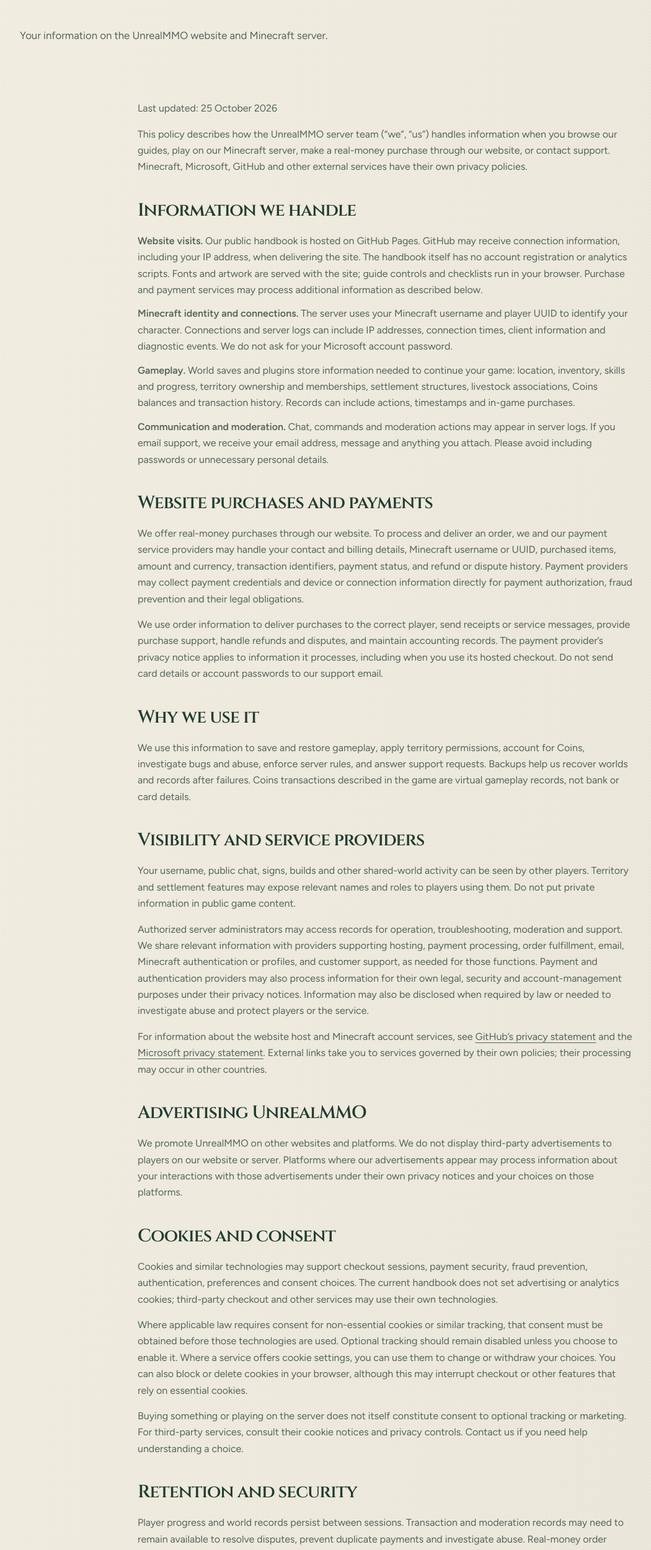
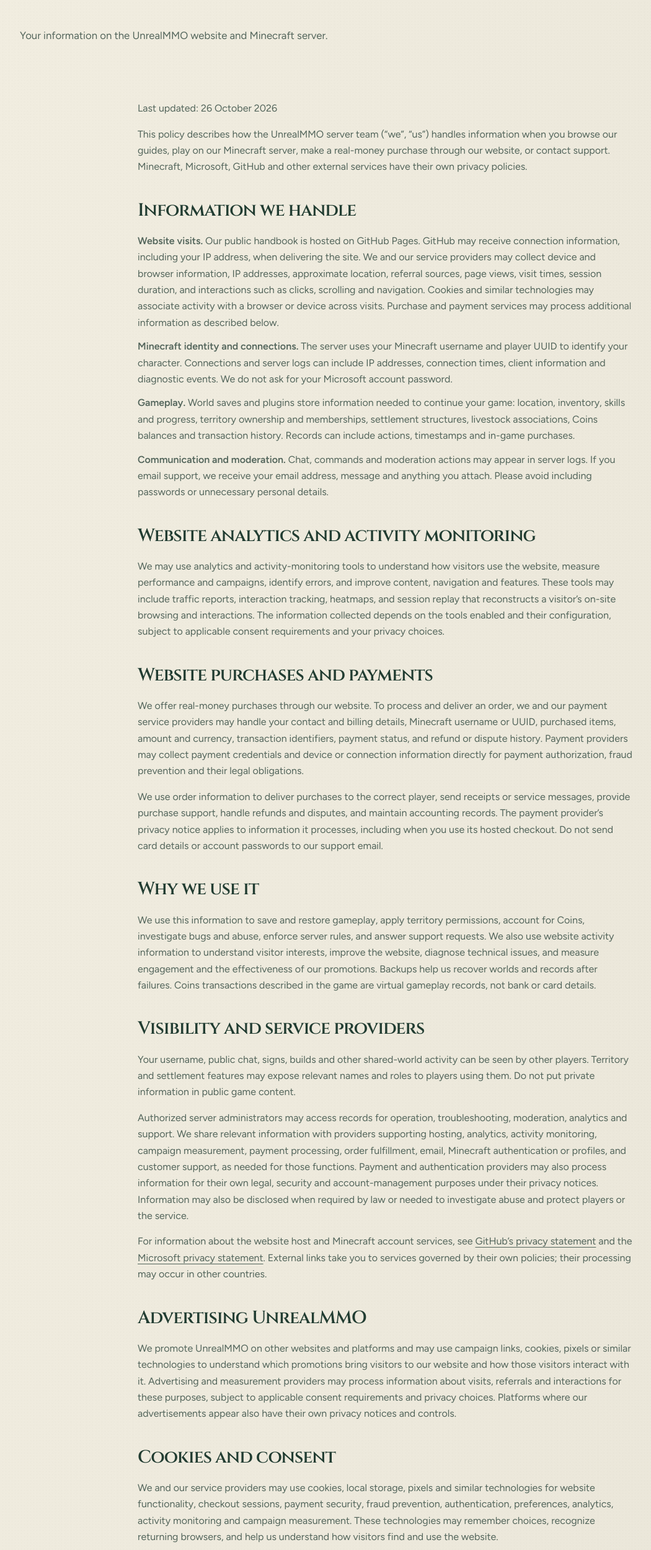
Before and after one commit to UnrealMMO/unrealmmo.github.io, a Next.js app: page /privacy-policy in a window 1280 px wide. Shown: the part 243-2744 px from the top of the page at 62% size, without its empty margins (18-1068 px from the left). Built offline with nearby package versions, Linux system fonts and the light colour scheme; a web font is replaced by a local one.

Commit message:
Update privacy policy for analytics and activity monitoring

```diff
--- a/app/privacy-policy/page.tsx
+++ b/app/privacy-policy/page.tsx
@@ -12,7 +12,7 @@
         description="Your information on the UnrealMMO website and Minecraft server."
       />
       <article className="wrap prose">
-        <p>Last updated: 25 October 2026</p>
+        <p>Last updated: 26 October 2026</p>
         <p>
           This policy describes how the UnrealMMO server team (“we”, “us”)
           handles information when you browse our guides, play on our Minecraft
@@ -25,11 +25,13 @@
           <li>
             <strong>Website visits.</strong> Our public handbook is hosted on
             GitHub Pages. GitHub may receive connection information, including
-            your IP address, when delivering the site. The handbook itself has
-            no account registration or analytics scripts. Fonts and artwork are
-            served with the site; guide controls and checklists run in your
-            browser. Purchase and payment services may process additional
-            information as described below.
+            your IP address, when delivering the site. We and our service
+            providers may collect device and browser information, IP addresses,
+            approximate location, referral sources, page views, visit times,
+            session duration, and interactions such as clicks, scrolling and
+            navigation. Cookies and similar technologies may associate activity
+            with a browser or device across visits. Purchase and payment
+            services may process additional information as described below.
           </li>
           <li>
             <strong>Minecraft identity and connections.</strong> The server uses
@@ -53,6 +55,17 @@
             Please avoid including passwords or unnecessary personal details.
           </li>
         </ul>
+        <h2>Website analytics and activity monitoring</h2>
+        <p>
+          We may use analytics and activity-monitoring tools to understand how
+          visitors use the website, measure performance and campaigns, identify
+          errors, and improve content, navigation and features. These tools may
+          include traffic reports, interaction tracking, heatmaps, and session
+          replay that reconstructs a visitor’s on-site browsing and
+          interactions. The information collected depends on the tools enabled
+          and their configuration, subject to applicable consent requirements
+          and your privacy choices.
+        </p>
         <h2>Website purchases and payments</h2>
         <p>
           We offer real-money purchases through our website. To process and
@@ -75,9 +88,12 @@
         <p>
           We use this information to save and restore gameplay, apply territory
           permissions, account for Coins, investigate bugs and abuse, enforce
-          server rules, and answer support requests. Backups help us recover
-          worlds and records after failures. Coins transactions described in the
-          game are virtual gameplay records, not bank or card details.
+          server rules, and answer support requests. We also use website
+          activity information to understand visitor interests, improve the
+          website, diagnose technical issues, and measure engagement and the
+          effectiveness of our promotions. Backups help us recover worlds and
+          records after failures. Coins transactions described in the game are
+          virtual gameplay records, not bank or card details.
         </p>
         <h2>Visibility and service providers</h2>
         <p>
@@ -88,8 +104,9 @@
         </p>
         <p>
           Authorized server administrators may access records for operation,
-          troubleshooting, moderation and support. We share relevant information
-          with providers supporting hosting, payment processing, order
+          troubleshooting, moderation, analytics and support. We share relevant
+          information with providers supporting hosting, analytics, activity
+          monitoring, campaign measurement, payment processing, order
           fulfillment, email, Minecraft authentication or profiles, and customer
           support, as needed for those functions. Payment and authentication
           providers may also process information for their own legal, security
@@ -112,28 +129,32 @@
         </p>
         <h2>Advertising UnrealMMO</h2>
         <p>
-          We promote UnrealMMO on other websites and platforms. We do not
-          display third-party advertisements to players on our website or
-          server. Platforms where our advertisements appear may process
-          information about your interactions with those advertisements under
-          their own privacy notices and your choices on those platforms.
+          We promote UnrealMMO on other websites and platforms and may use
+          campaign links, cookies, pixels or similar technologies to understand
+          which promotions bring visitors to our website and how those visitors
+          interact with it. Advertising and measurement providers may process
+          information about visits, referrals and interactions for these
+          purposes, subject to applicable consent requirements and privacy
+          choices. Platforms where our advertisements appear also have their own
+          privacy notices and controls.
         </p>
         <h2>Cookies and consent</h2>
         <p>
-          Cookies and similar technologies may support checkout sessions,
-          payment security, fraud prevention, authentication, preferences and
-          consent choices. The current handbook does not set advertising or
-          analytics cookies; third-party checkout and other services may use
-          their own technologies.
+          We and our service providers may use cookies, local storage, pixels
+          and similar technologies for website functionality, checkout sessions,
+          payment security, fraud prevention, authentication, preferences,
+          analytics, activity monitoring and campaign measurement. These
+          technologies may remember choices, recognize returning browsers, and
+          help us understand how visitors find and use the website.
         </p>
         <p>
-          Where applicable law requires consent for non-essential cookies or
-          similar tracking, that consent must be obtained before those
-          technologies are used. Optional tracking should remain disabled unless
-          you choose to enable it. Where a service offers cookie settings, you
-          can use them to change or withdraw your choices. You can also block or
-          delete cookies in your browser, although this may interrupt checkout
-          or other features that rely on essential cookies.
+          Where applicable law requires consent, we obtain it before enabling
+          the relevant cookies or tracking technologies. Where privacy or cookie
+          controls are provided, you can use them to change or withdraw consent
+          or exercise available opt-outs. You can also block or delete cookies
+          in your browser, although this may affect checkout or other features.
+          Browser cookie settings may not control every form of activity
+          monitoring.
         </p>
         <p>
           Buying something or playing on the server does not itself constitute
@@ -143,14 +164,16 @@
         </p>
         <h2>Retention and security</h2>
         <p>
-          Player progress and world records persist between sessions.
-          Transaction and moderation records may need to remain available to
-          resolve disputes, prevent duplicate payments and investigate abuse.
-          Real-money order records may also be retained for accounting, tax,
-          refund and payment-provider obligations. Backups can retain earlier
-          copies after live data changes. Retention depends on the record and
-          its operational or legal purpose; leaving the server does not
-          automatically erase it.
+          Website analytics and activity records are retained for the purposes
+          described above, with retention depending on the tool, its settings,
+          and our operational and legal needs. Player progress and world records
+          persist between sessions. Transaction and moderation records may need
+          to remain available to resolve disputes, prevent duplicate payments
+          and investigate abuse. Real-money order records may also be retained
+          for accounting, tax, refund and payment-provider obligations. Backups
+          can retain earlier copies after live data changes. Retention depends
+          on the record and its operational or legal purpose; leaving the server
+          does not automatically erase it.
         </p>
         <p>
           We use access restrictions and backups to help protect the server and
@@ -160,14 +183,14 @@
         </p>
         <h2>Your choices and requests</h2>
         <p>
-          You can ask about information associated with your player identity,
-          request a correction or deletion, or raise a privacy concern.
-          Depending on where you live, you may also have rights to access,
-          obtain a copy of, restrict or object to processing, or complain to a
-          privacy authority. We assess requests under applicable law and may
-          need to verify your identity. Some records may need to be retained for
-          security, legal obligations or the integrity of shared worlds and
-          transaction history.
+          You can ask about information associated with your website visits,
+          purchases or player identity, request a correction or deletion, or
+          raise a privacy concern. Depending on where you live, you may also
+          have rights to access, obtain a copy of, restrict or object to
+          processing, or complain to a privacy authority. We assess requests
+          under applicable law and may need to verify your identity. Some
+          records may need to be retained for security, legal obligations or the
+          integrity of shared worlds and transaction history.
         </p>
         <p>
           Contact <a href="mailto:support@smartify.ai">support@smartify.ai</a>{" "}
```
